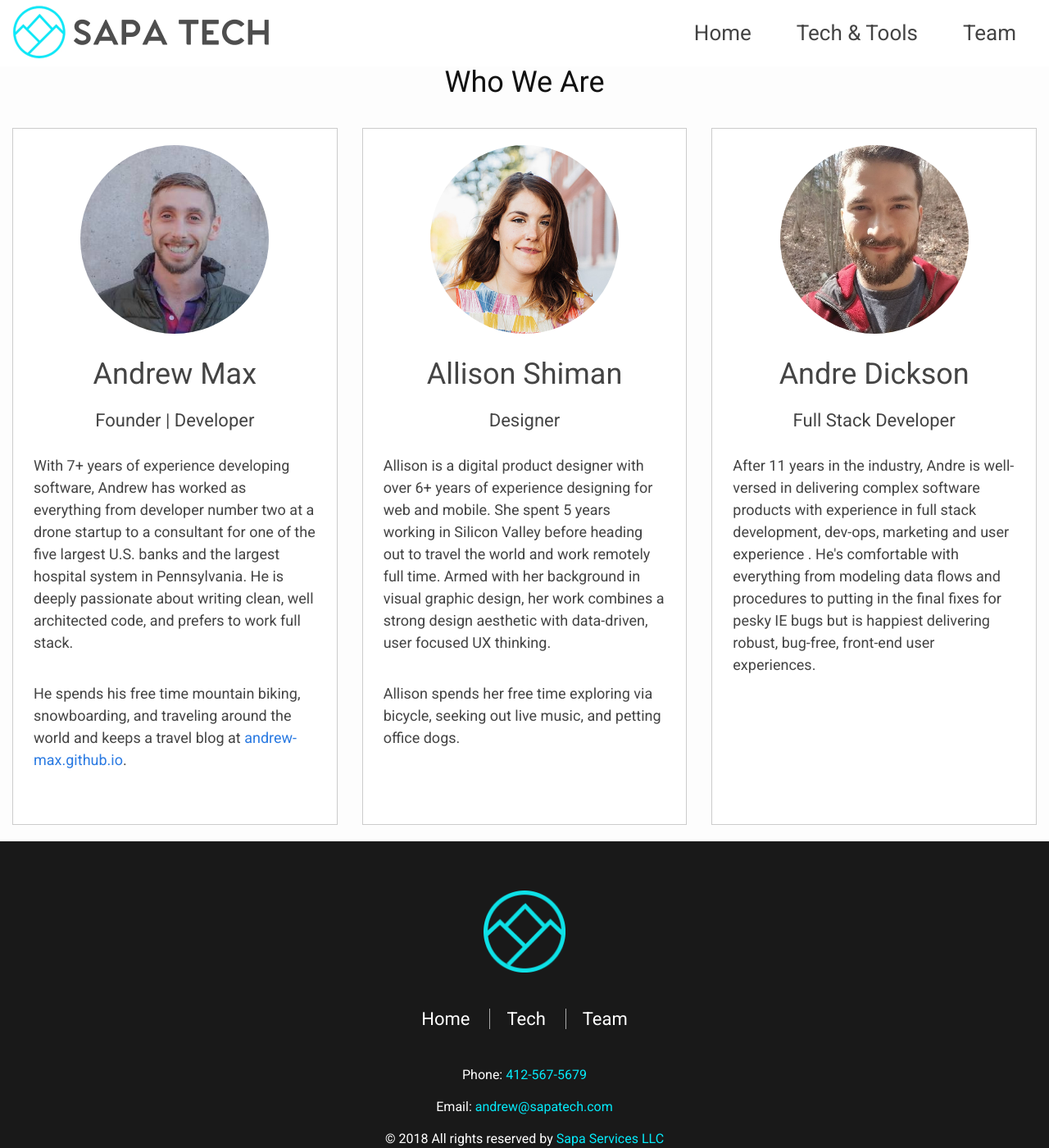
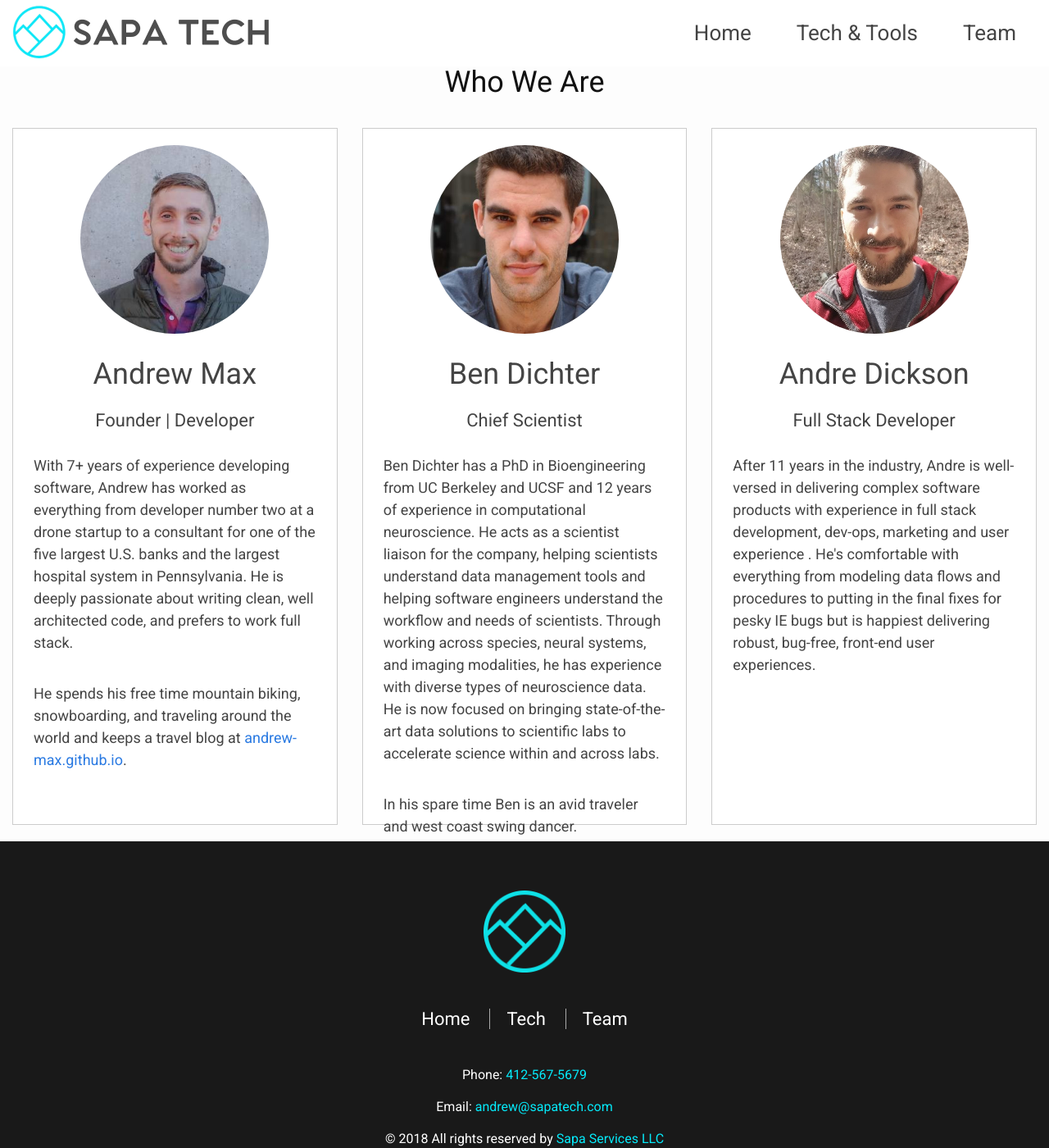
Before and after one commit to Andrew-Max/qubitix, a Jekyll site: the page built from team.html, in a window 1280 px wide and 1400 px high. Shown: the whole window at 82% size. Built offline with Jekyll 4.4.1, drawn with Linux system fonts in a browser that asks for light colours.

Commit message:
update team page

```diff
--- a/team.html
+++ b/team.html
@@ -20,13 +20,13 @@ layout: default
             <p>He spends his free time mountain biking, snowboarding, and traveling around the world and keeps a travel blog at <a target="_blank" href="https://andrew-max.github.io">andrew-max.github.io</a>.</p>
           {% include team_card_end.html %}
 
-          {% include team_card_start.html name="Allison Shiman" asset="allison.jpg" role="Designer"%}
+          {% include team_card_start.html name="Ben Dichter" asset="ben.jpeg" role="Chief Scientist"%}
             <p>
-              Allison is a digital product designer with over 6+ years of experience designing for web and mobile. She spent 5 years working in Silicon Valley before heading out to travel the world and work remotely full time. Armed with her background in visual graphic design, her work combines a strong design aesthetic with data-driven, user focused UX thinking.
+              Ben Dichter has a PhD in Bioengineering from UC Berkeley and UCSF and 12 years of experience in computational neuroscience. He acts as a scientist liaison for the company, helping scientists understand data management tools and helping software engineers understand the workflow and needs of scientists. Through working across species, neural systems, and imaging modalities, he has experience with diverse types of neuroscience data. He is now focused on bringing state-of-the-art data solutions to scientific labs to accelerate science within and across labs.
             </p>
 
             <p>
-              Allison spends her free time exploring via bicycle, seeking out live music, and petting office dogs.
+              In his spare time Ben is an avid traveler and west coast swing dancer.
             </p>
           {% include team_card_end.html %}
 
```
Also changed, not shown: Gemfile.lock, assets/images/team/ben.jpeg (added).
